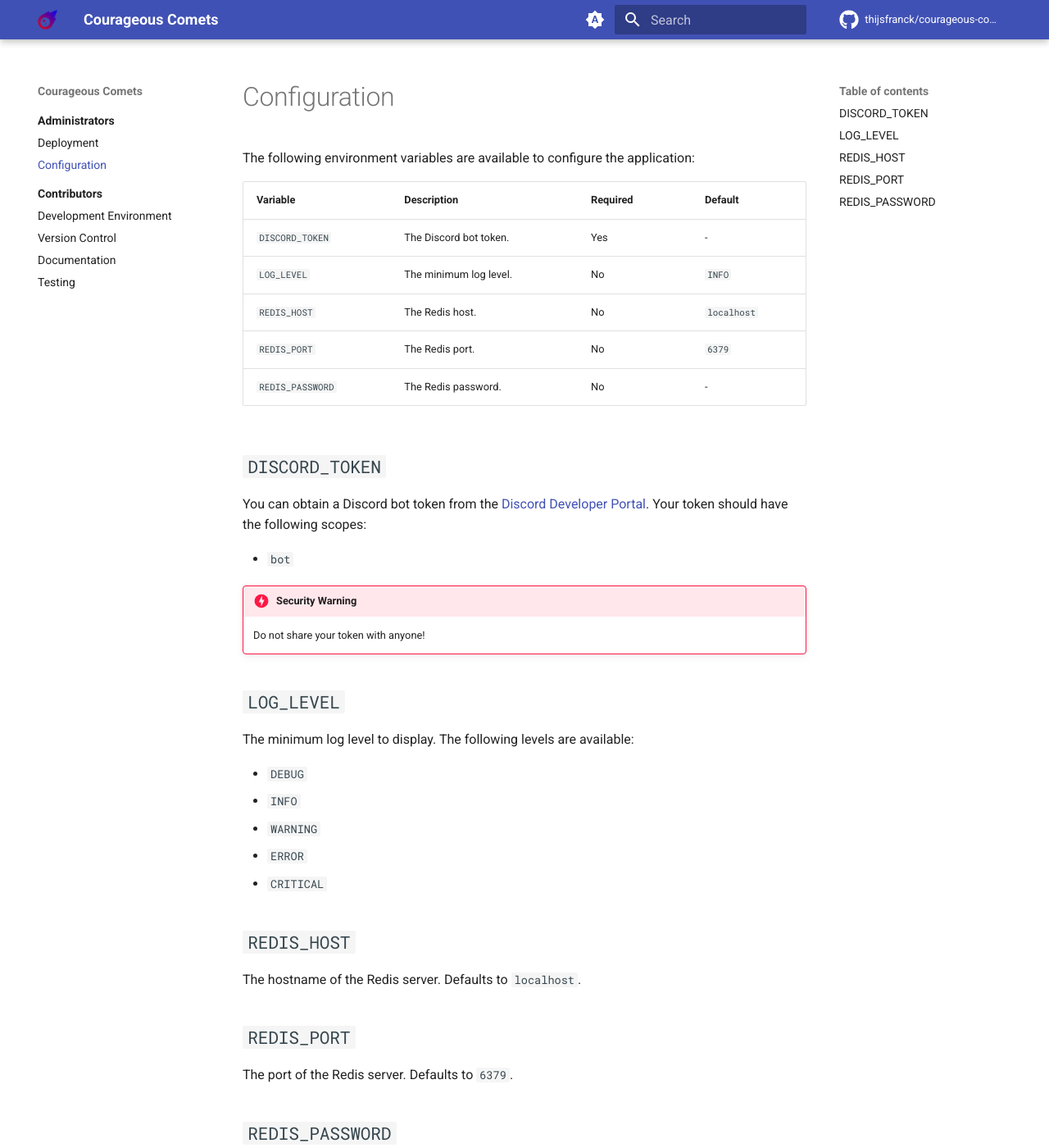
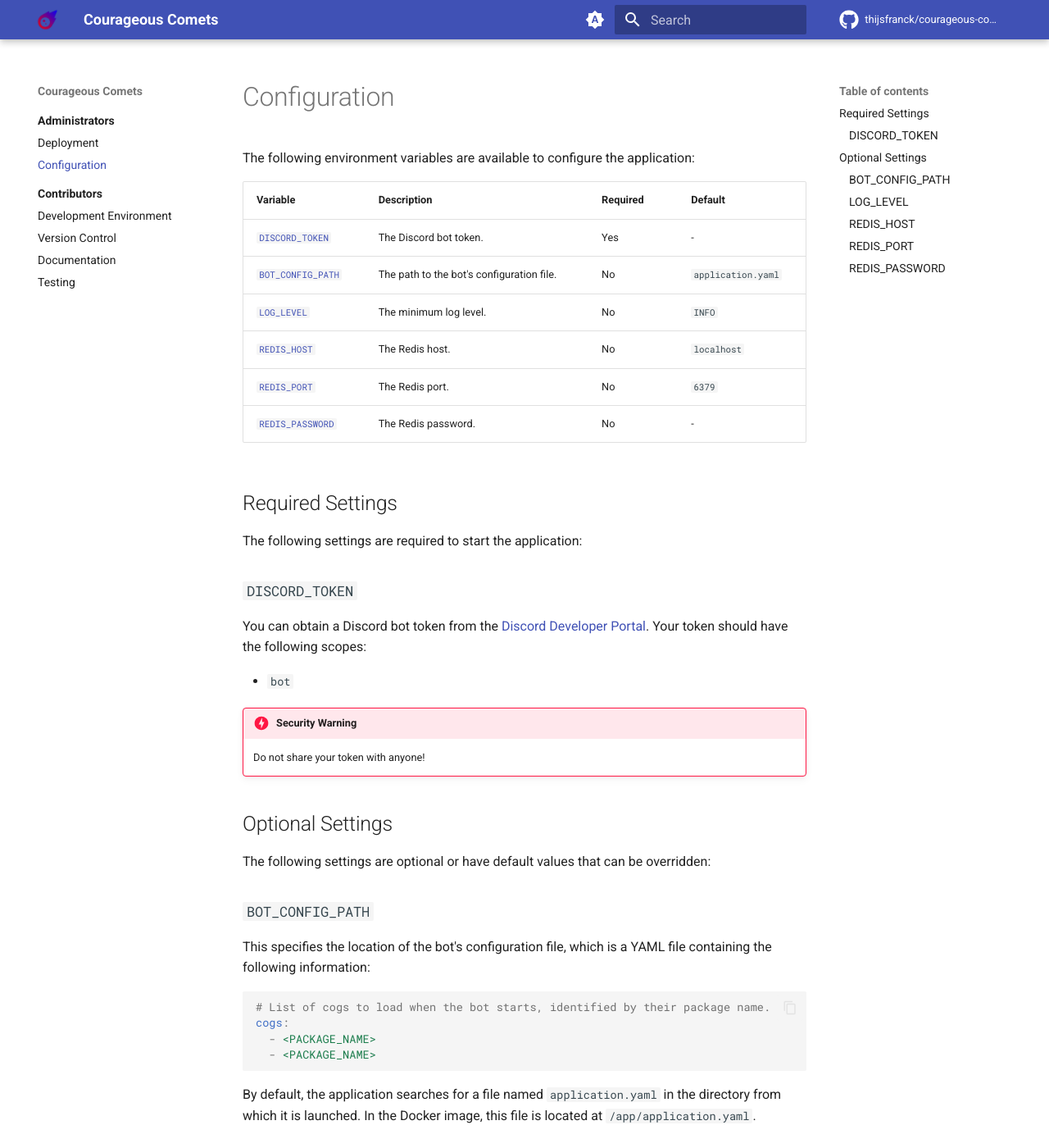
Before and after one commit to thijsfranck/courageous-comets, an MkDocs documentation site: the page built from docs/admin-guide/configuration.md, in a window 1280 px wide and 1400 px high. Shown: the whole window at 82% size. Built offline with MkDocs 1.6.1 and Material for MkDocs 9.7.7, drawn with Linux system fonts in a browser that asks for light colours; comment, search, counter and statistics services are not loaded; the version menu is left out; some of the changed text lies outside the part shown.

Commit message:
docs: describe new config options

````diff
--- a/docs/admin-guide/configuration.md
+++ b/docs/admin-guide/configuration.md
@@ -2,15 +2,20 @@
 
 The following environment variables are available to configure the application:
 
-| Variable        | Description            | Required | Default     |
-| --------------- | -----------------------| -------- | ----------- |
-| `DISCORD_TOKEN` | The Discord bot token. | Yes      | -           |
-| `LOG_LEVEL`     | The minimum log level. | No       | `INFO`      |
-| `REDIS_HOST`    | The Redis host.        | No       | `localhost` |
-| `REDIS_PORT`    | The Redis port.        | No       | `6379`      |
-| `REDIS_PASSWORD`| The Redis password.    | No       | -           |
+| Variable                              | Description                               | Required | Default            |
+| ------------------------------------- | ------------------------------------------| -------- | ------------------ |
+| [`DISCORD_TOKEN`](#discord_token)     | The Discord bot token.                    | Yes      | -                  |
+| [`BOT_CONFIG_PATH`](#bot_config_path) | The path to the bot's configuration file. | No       | `application.yaml` |
+| [`LOG_LEVEL`](#log_level)             | The minimum log level.                    | No       | `INFO`             |
+| [`REDIS_HOST`](#redis_host)           | The Redis host.                           | No       | `localhost`        |
+| [`REDIS_PORT`](#redis_port)           | The Redis port.                           | No       | `6379`             |
+| [`REDIS_PASSWORD`](#redis_password)   | The Redis password.                       | No       | -                  |
 
-## `DISCORD_TOKEN`
+## Required Settings
+
+The following settings are required to start the application:
+
+### `DISCORD_TOKEN`
 
 You can obtain a Discord bot token from the [Discord Developer Portal](https://discord.com/developers/applications).
 Your token should have the following scopes:
@@ -20,7 +25,25 @@ Your token should have the following scopes:
 !!! DANGER "Security Warning"
     Do not share your token with anyone!
 
-## `LOG_LEVEL`
+## Optional Settings
+
+The following settings are optional or have default values that can be overridden:
+
+### `BOT_CONFIG_PATH`
+
+This specifies the location of the bot's configuration file, which is a YAML file containing the following information:
+
+```yaml
+# List of cogs to load when the bot starts, identified by their package name.
+cogs:
+  - <PACKAGE_NAME>
+  - <PACKAGE_NAME>
+```
+
+By default, the application searches for a file named `application.yaml` in the directory from which it is launched.
+In the Docker image, this file is located at `/app/application.yaml`.
+
+### `LOG_LEVEL`
 
 The minimum log level to display. The following levels are available:
 
@@ -30,15 +53,17 @@ The minimum log level to display. The following levels are available:
 - `ERROR`
 - `CRITICAL`
 
-## `REDIS_HOST`
+The default log level is `INFO`.
+
+### `REDIS_HOST`
 
 The hostname of the Redis server. Defaults to `localhost`.
 
-## `REDIS_PORT`
+### `REDIS_PORT`
 
 The port of the Redis server. Defaults to `6379`.
 
-## `REDIS_PASSWORD`
+### `REDIS_PASSWORD`
 
 The password of the Redis server. Set this variable if your Redis server requires authentication. No password
 is set by default.
````
